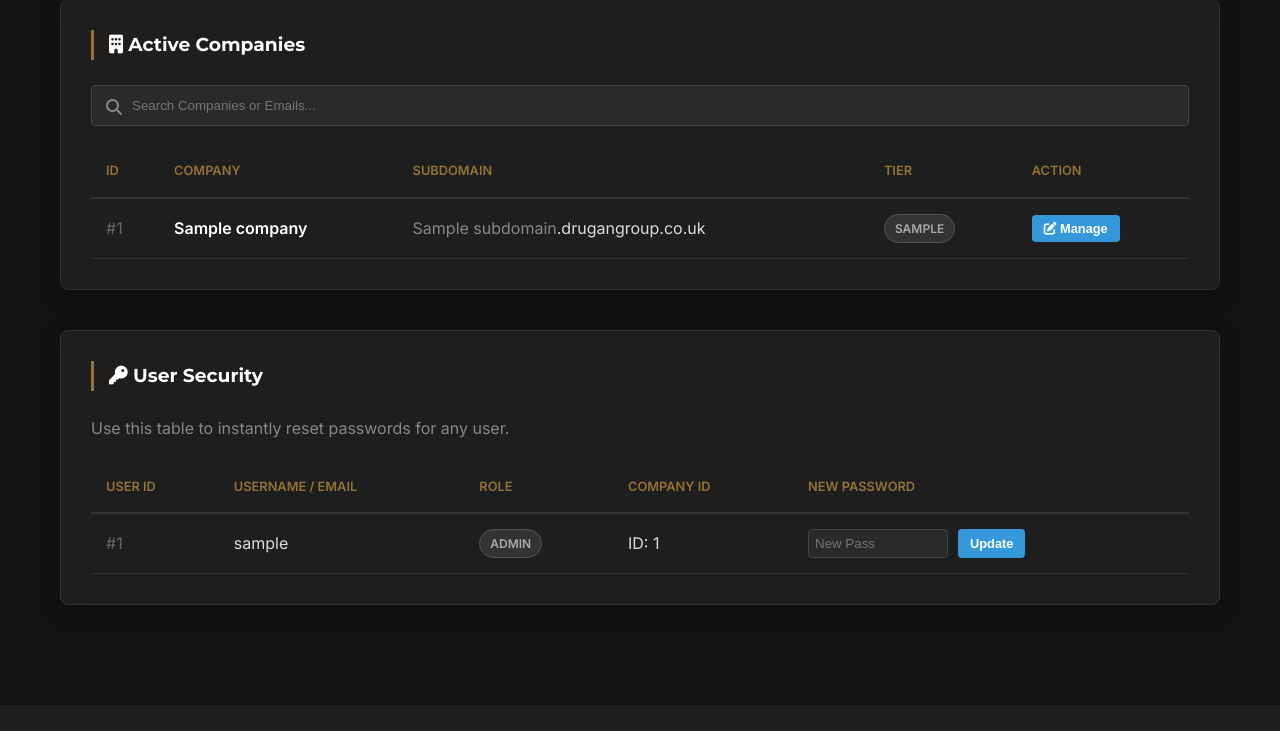
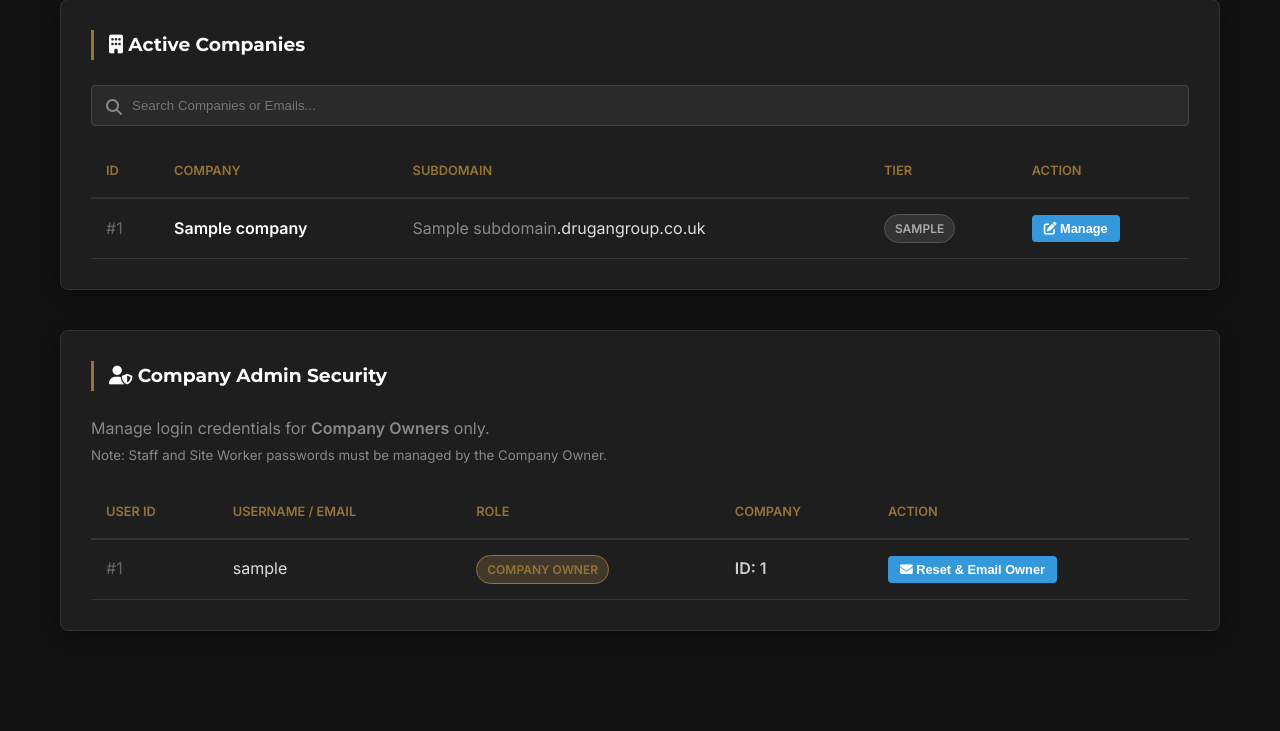
Before and after one commit to DruganGroup/DruganGroup-Website, a Flask app: page /super-admin in a window 1280 px wide. Shown: the part 863-1594 px from the top of the page. Before the commit the page ends 1493 px from the top, so only its background shows below. Run offline with Flask 3, Linux system fonts and the light colour scheme; the visitor is signed in with stand-in values (Sample User, id 1); a database or web service that is not in the repository returns one stand-in record (values such as "Sample title"); some libraries are stand-ins or nearby versions.

Commit message:
modded super admin

```diff
--- a/routes/admin_routes.py
+++ b/routes/admin_routes.py
@@ -113,7 +113,7 @@ def super_admin_dashboard():
     companies = cur.fetchall()
 
     # 2. Users (For Password Reset Table)
-    cur.execute("SELECT id, username, role, company_id FROM users ORDER BY id ASC")
+    cur.execute("SELECT id, username, role, company_id FROM users WHERE role IN ('SuperAdmin', 'Admin') ORDER BY id ASC")
     users = cur.fetchall()
 
     # 3. System Settings (For SMTP Config)
--- a/templates/super_admin.html
+++ b/templates/super_admin.html
@@ -212,8 +212,11 @@
             </div>
 
             <div class="admin-card">
-                <h3><i class="fas fa-key"></i> User Security</h3>
-                <p style="color: #888; margin-bottom: 20px;">Use this table to instantly reset passwords for any user.</p>
+                <h3><i class="fas fa-user-shield"></i> Company Admin Security</h3>
+                <p style="color: #888; margin-bottom: 20px;">
+                    Manage login credentials for <strong>Company Owners</strong> only. <br>
+                    <small>Note: Staff and Site Worker passwords must be managed by the Company Owner.</small>
+                </p>
 
                 <table class="admin-table">
                     <thead>
@@ -221,32 +224,42 @@
                             <th>User ID</th>
                             <th>Username / Email</th>
                             <th>Role</th>
-                            <th>Company ID</th>
-                            <th>New Password</th>
+                            <th>Company</th>
+                            <th>Action</th>
                         </tr>
                     </thead>
                     <tbody>
                         {% for u in users %}
                         <tr>
-                            <form method="POST" action="/admin/reset-password">
-                                <input type="hidden" name="user_id" value="{{ u[0] }}">
-                                <td style="color: #666;">#{{ u[0] }}</td>
-                                <td>{{ u[1] }}</td>
-                                <td><span class="badge-status badge-basic">{{ u[2] }}</span></td>
-                                <td>ID: {{ u[3] }}</td>
-                                <td style="display: flex; gap: 10px;">
-                                    <input type="text" name="new_password" class="dark-input" placeholder="New Pass" style="width: 140px; padding: 6px;" required>
-                                    <button type="submit" class="btn-sm btn-manage">Update</button>
-                                </td>
-                            </form>
+                            <td style="color: #666;">#{{ u[0] }}</td>
+                            <td>{{ u[1] }}</td>
+                            <td>
+                                {% if u[2] == 'SuperAdmin' %}
+                                    <span class="badge-status" style="background: gold; color: black; border:none;">Master Admin</span>
+                                {% else %}
+                                    <span class="badge-status badge-enterprise">Company Owner</span>
+                                {% endif %}
+                            </td>
+                            <td>
+                                {% if u[2] == 'SuperAdmin' %}
+                                    <span style="color: #666;">-</span>
+                                {% else %}
+                                    <strong style="color: #ccc;">ID: {{ u[3] }}</strong>
+                                {% endif %}
+                            </td>
+                            <td>
+                                <form method="POST" action="/admin/reset-password">
+                                    <input type="hidden" name="user_id" value="{{ u[0] }}">
+                                    <button type="submit" class="btn-sm" style="background: #3498db; color: white; border: none; padding: 6px 12px;">
+                                        <i class="fas fa-envelope"></i> Reset & Email Owner
+                                    </button>
+                                </form>
+                            </td>
                         </tr>
                         {% endfor %}
                     </tbody>
                 </table>
             </div>
-
-        </div>
-    </div>
 
     <div id="companyModal" class="modal">
         <div class="modal-content">
```
